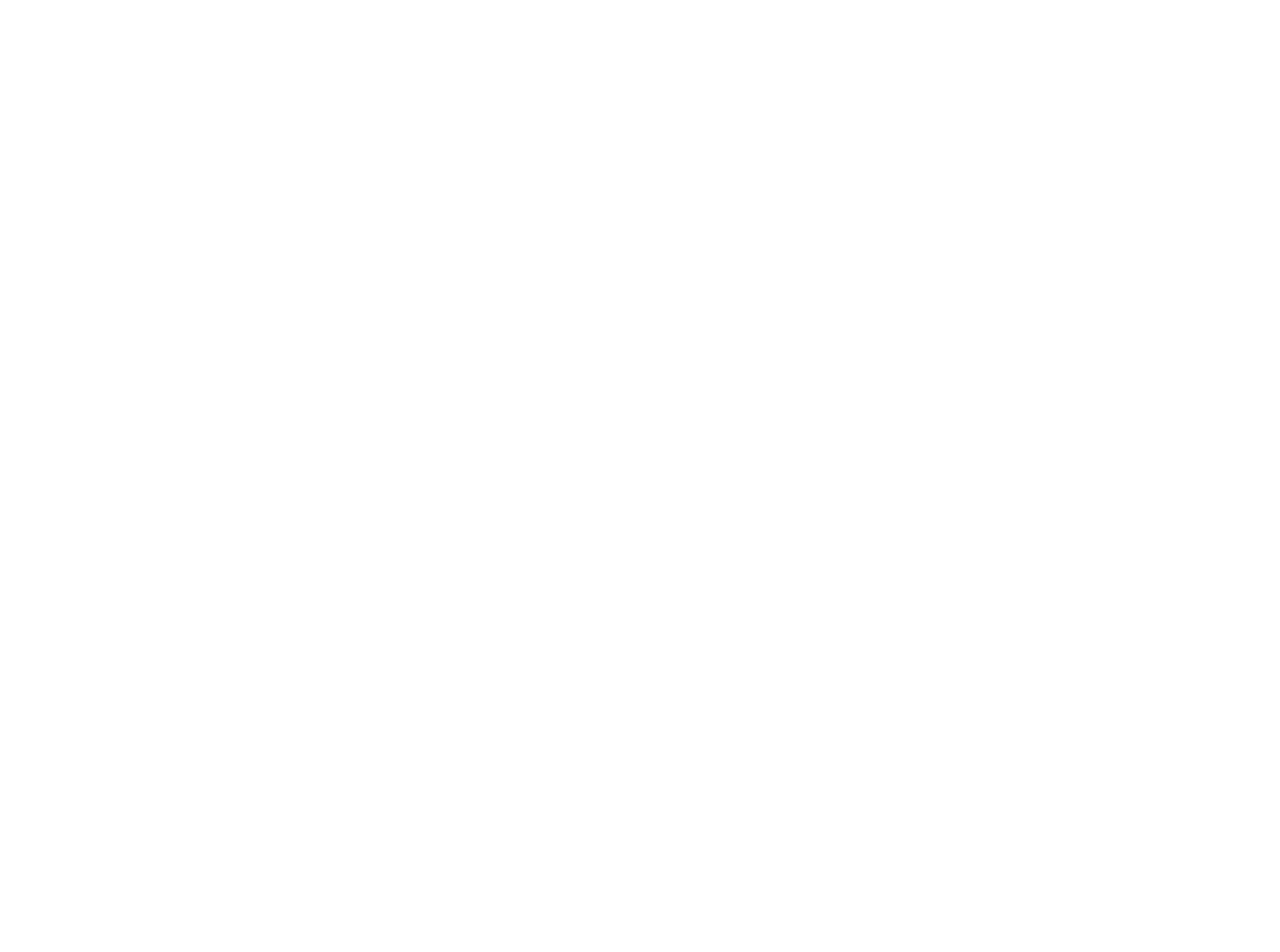
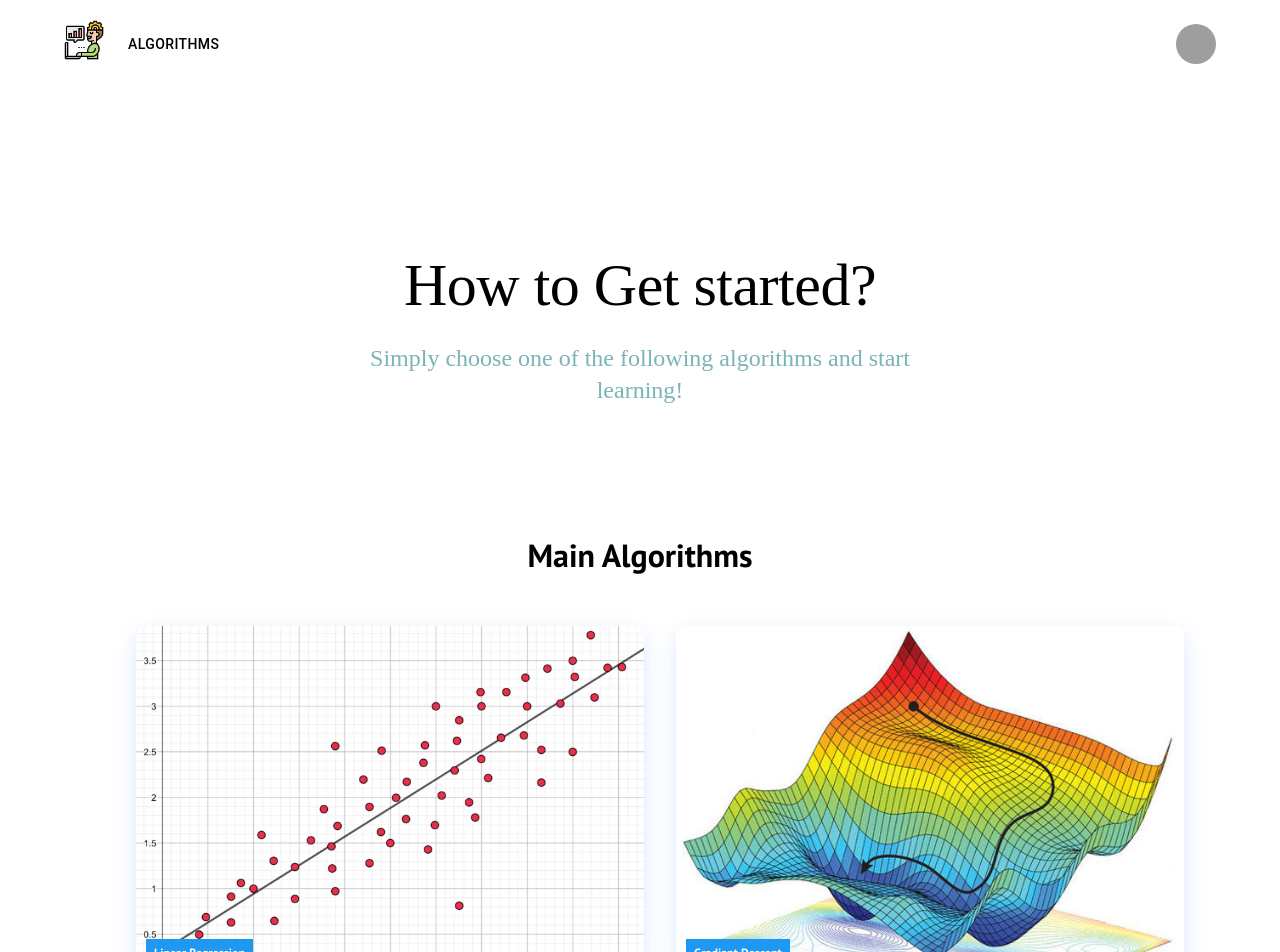
Before and after one commit to sirandreww/ml_tutor_frontend, a React (Create React App) app: page /algorithms in a window 1280 px wide. Before the commit this address had no page. Shown: the top 952 px of the page. Before the commit the page ends 800 px from the top, so only its background shows below. Built offline with nearby package versions, Linux system fonts and the light colour scheme; grey boxes are pictures that could not be loaded.

Commit message:
working on website looks

```diff
--- a/src/App.js
+++ b/src/App.js
@@ -7,6 +7,7 @@
 import ScrollToTop from './components/ScrollToTop.js';
 import SignIn from 'pages/sign/SignIn.js';
 import AlgorithmsDashboard from 'pages/algorithms/dashboard/AlgorithmsDashboard.js';
+import Algorithms from 'pages/algorithms/Algorithms.js';
 
 const theme = createTheme({});
 
@@ -18,6 +19,7 @@
         <ScrollToTop />
         <Routes >
           <Route path='/' exact element={<Home />} />
+          <Route path='/algorithms' element={<Algorithms />} />
           <Route path='/algorithms/gd' element={<AlgorithmsDashboard component={<GradientDescent/>} />} />
           <Route path='/signin' element={<SignIn/>} />
         </Routes>
--- a/src/components/Navbar.js
+++ b/src/components/Navbar.js
@@ -16,6 +16,7 @@
 import { Link } from 'react-router-dom';
 
 const pages = ['Algorithms'];
+const pages_links = { 'Algorithms': "/algorithms" };
 const settings = ['Profile', 'Account', 'Dashboard', 'Logout'];
 
 export default function Navbar(props) {
@@ -85,9 +86,11 @@
                 }}
               >
                 {pages.map((page) => (
+                  <Link to={pages_links[page]} style={{ textDecoration: 'none', color: "black"}}>
                     <MenuItem key={page} onClick={handleCloseNavMenu}>
                       <Typography textAlign="center">{page}</Typography>
                     </MenuItem>
+                  </Link>
                 ))}
               </Menu>
             </Box>
@@ -104,6 +107,7 @@
             </Typography>
             <Box sx={{ flexGrow: 1, display: { xs: 'none', md: 'flex' } }}>
               {pages.map((page) => (
+                <Link to={pages_links[page]} style={{ textDecoration: 'none', color: "black" }}>
                   <Button
                     key={page}
                     onClick={handleCloseNavMenu}
@@ -111,6 +115,7 @@
                   >
                     {page}
                   </Button>
+                </Link>
               ))}
             </Box>
 
@@ -162,8 +167,8 @@
     // boxShadow:"none",
     // padding:"10px 0px",
   },
-  appBarParameters:{
-    position:"static",
+  appBarParameters: {
+    position: "static",
     // style:{
     //   background: "#3c4e76",
     //   boxShadow: 'none',
--- a/src/pages/Home/Home.js
+++ b/src/pages/Home/Home.js
@@ -1,7 +1,6 @@
 import React from 'react';
 import Functionalities from './utils/Functionalities.js';
 import HeroSection from './utils/HeroSection.js';
-import Algorithms from './utils/Algorithms.js';
 import Footer from 'components/Footer.js';
 import Navbar from 'components/Navbar.js';
 import PrettyLine from 'components/PrettyLine.js';
@@ -17,7 +16,6 @@
       <PrettyLine />
       <Functionalities />
       <PrettyLine />
-      <Algorithms />
       <Footer />
     </>
   );
--- a/src/pages/Home/utils/Algorithms.js
+++ /dev/null
@@ -1,43 +0,0 @@
-import * as React from 'react';
-import Typography from '@mui/material/Typography';
-import { Box, Container, Stack } from '@mui/material';
-import Cards from 'components/Cards.js';
-
-export default function Algorithms() {
-  return (
-    <Box
-      sx={{
-        backgroundColor: "#FBFBFB",
-        backgroundSize: 'cover',
-        backgroundRepeat: 'no-repeat',
-        pt: 20,
-        pb: 6,
-        minHeight: 400,
-      }}
-    >
-      <Container maxWidth="sm">
-        <Typography
-          component="h1"
-          variant="h2"
-          align="center"
-          color="black"
-          gutterBottom
-          fontFamily={"Playfair Display"}
-        >
-          How to Get started?
-        </Typography>
-        <Typography variant="h5" fontFamily={"Dosis"} align="center" color="#79B4B7" paragraph>
-          Simply choose one of the following algorithms and start learning!
-        </Typography>
-      </Container>
-      <Stack
-          sx={{ pt: 4 }}
-          direction="column"
-          spacing={2}
-          justifyContent="center"
-        >
-          <Cards />
-        </Stack>
-    </Box>
-  );
-}
--- a/src/pages/Home/utils/HeroSection.js
+++ b/src/pages/Home/utils/HeroSection.js
@@ -4,6 +4,7 @@
 import { Box, Container } from '@mui/material';
 import { Grid, Paper } from '@mui/material';
 import Graph2D from 'components/Graph2D';
+import { Link } from 'react-router-dom';
 
 export default function HeroSection() {
   return (
@@ -39,11 +40,13 @@
             <Box sx={{ minHeight: 30, }}></Box>
 
             {/* Button */}
-            <Button variant="contained" sx={{ textTransform: "none", backgroundColor: "#209070", height: "60px", width: "200px" }}>
-              <Typography variant="h6" align="center" color="white" fontFamily={"Arial"}>
-                Get started
-              </Typography>
-            </Button>
+            <Link to={"/algorithms"} style={{ textDecoration: 'none' }}>
+              <Button variant="contained" sx={{ textTransform: "none", backgroundColor: "#209070", height: "60px", width: "200px" }}>
+                <Typography variant="h6" align="center" color="white" fontFamily={"Arial"}>
+                  Get started
+                </Typography>
+              </Button>
+            </Link>
 
           </Grid>
           <Grid item xs={12} md={6}>
--- /dev/null
+++ b/src/pages/algorithms/Algorithms.js
@@ -0,0 +1,49 @@
+import * as React from 'react';
+import Typography from '@mui/material/Typography';
+import { Box, Container, Stack } from '@mui/material';
+import Cards from 'components/Cards.js';
+import Navbar from 'components/Navbar';
+import Footer from 'components/Footer.js';
+
+export default function Algorithms() {
+    return (
+        <div>
+            <Navbar />
+            <Box
+                sx={{
+                    backgroundColor: "white",
+                    backgroundSize: 'cover',
+                    backgroundRepeat: 'no-repeat',
+                    pt: 20,
+                    pb: 6,
+                    minHeight: 400,
+                }}
+            >
+                <Container maxWidth="sm">
+                    <Typography
+                        component="h1"
+                        variant="h2"
+                        align="center"
+                        color="black"
+                        gutterBottom
+                        fontFamily={"Playfair Display"}
+                    >
+                        How to Get started?
+                    </Typography>
+                    <Typography variant="h5" fontFamily={"Dosis"} align="center" color="#79B4B7" paragraph>
+                        Simply choose one of the following algorithms and start learning!
+                    </Typography>
+                </Container>
+                <Stack
+                    sx={{ pt: 4 }}
+                    direction="column"
+                    spacing={2}
+                    justifyContent="center"
+                >
+                    <Cards />
+                </Stack>
+            </Box>
+            <Footer />
+        </div>
+    );
+}
```
Lines whose indentation alone changed are shown as unchanged.
